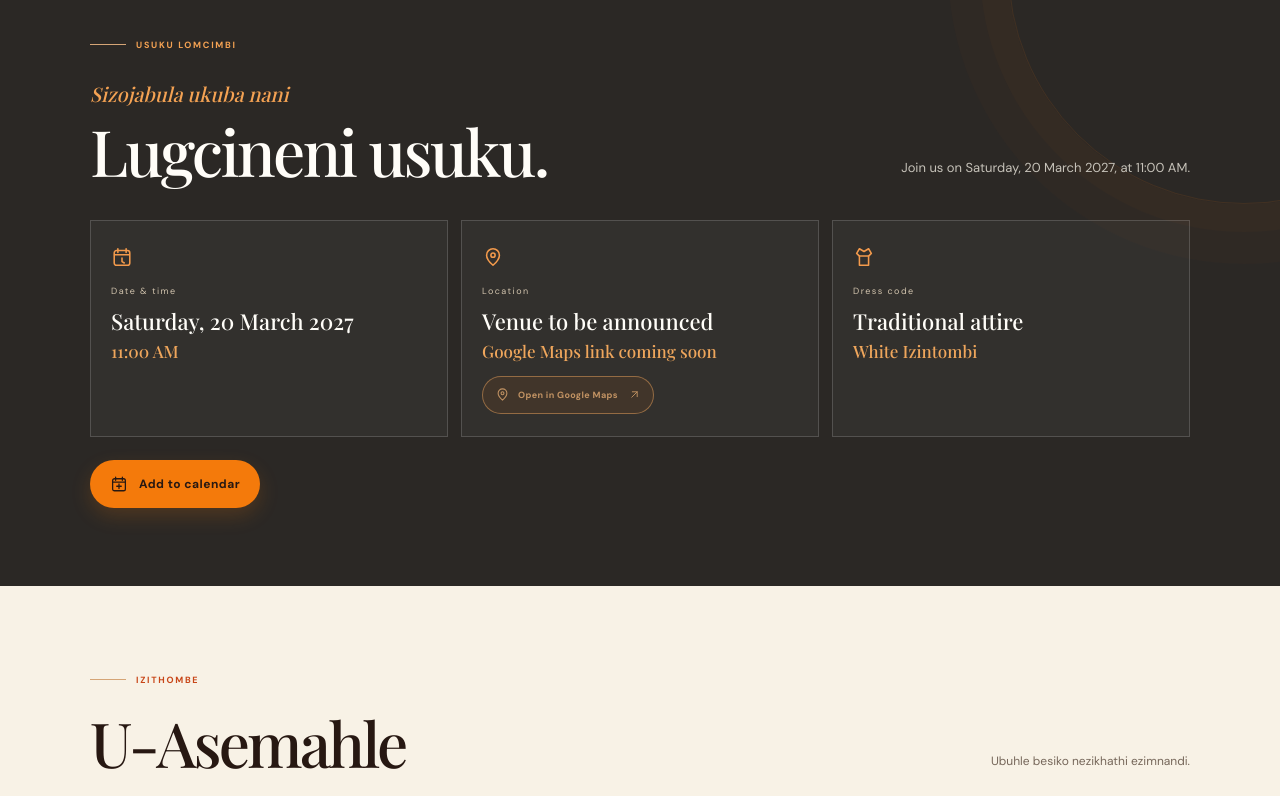
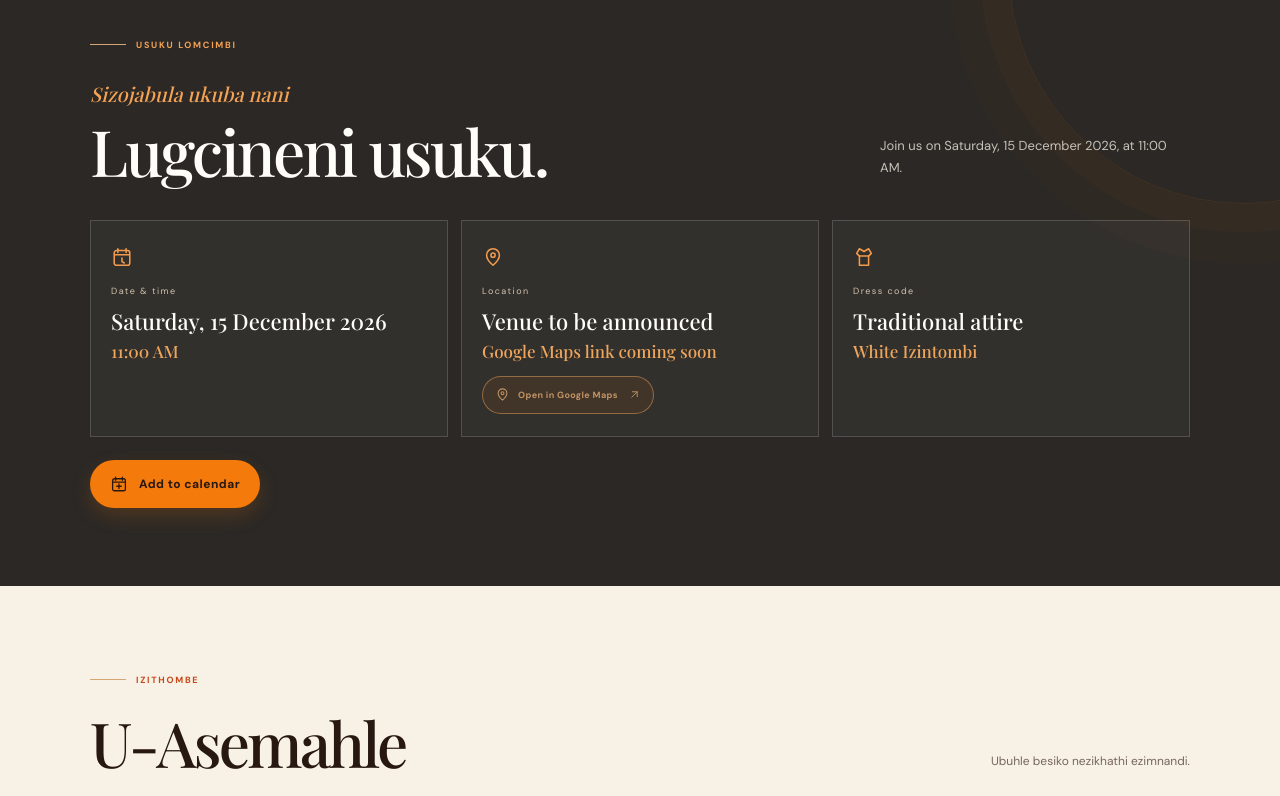
Before and after one commit to peacemaker-dev/test-invite, a plain HTML site: page index.html in a window 1280 px wide. Shown: the part 1500-2296 px from the top of the page. Drawn offline with nearby package versions, Linux system fonts and the light colour scheme.

Commit message:
Updated date

```diff
--- a/index.html
+++ b/index.html
@@ -22,12 +22,12 @@
       <span class="topbar-monogram" aria-hidden="true">A</span>
       <span class="topbar-event-name"><span class="event-word">UMEMULO</span><span class="event-honouree">KA ASEMAHLE</span></span>
     </a>
-    <a class="top-date" href="#details" aria-label="Go to event details: Saturday, 20 March 2027">
+    <a class="top-date" href="#details" aria-label="Go to event details: Saturday, 15 December 2026">
       <svg aria-hidden="true" viewBox="0 0 24 24">
         <rect x="3.5" y="5" width="17" height="16" rx="2.5"></rect>
         <path d="M7.5 3v4M16.5 3v4M4 9.5h16"></path>
       </svg>
-      <span class="top-date-copy" lang="en"><small>SAVE THE DATE</small><strong>SAT · 20 MAR 2027</strong></span>
+      <span class="top-date-copy" lang="en"><small>SAVE THE DATE</small><strong>SAT · 15 MAR 2026</strong></span>
       <svg class="top-date-arrow" aria-hidden="true" viewBox="0 0 24 24"><path d="M12 5v14M6 13l6 6 6-6"></path></svg>
     </a>
   </header>
@@ -71,7 +71,7 @@
             <p class="script-line">Sizojabula ukuba nani</p>
             <h2>Lugcineni usuku.</h2>
           </div>
-          <p class="details-intro" lang="en">Join us on Saturday, 20 March 2027, at 11:00 AM.</p>
+          <p class="details-intro" lang="en">Join us on Saturday, 15 December 2026, at 11:00 AM.</p>
         </div>
         <div class="detail-grid">
           <article class="detail-card"><span class="detail-icon" aria-hidden="true"><svg viewBox="0 0 24 24">
@@ -79,7 +79,7 @@
                 <path d="M7.5 3v4M16.5 3v4M4 9.5h16M12 13v4l2.5 1.5"></path>
               </svg></span>
             <p class="detail-label" lang="en">Date &amp; time</p>
-            <p class="detail-value" lang="en">Saturday, 20 March 2027<br><span>11:00 AM</span></p>
+            <p class="detail-value" lang="en">Saturday, 15 December 2026<br><span>11:00 AM</span></p>
           </article>
           <article class="detail-card location-card" data-location-card><span class="detail-icon"
               aria-hidden="true"><svg viewBox="0 0 24 24">
```
